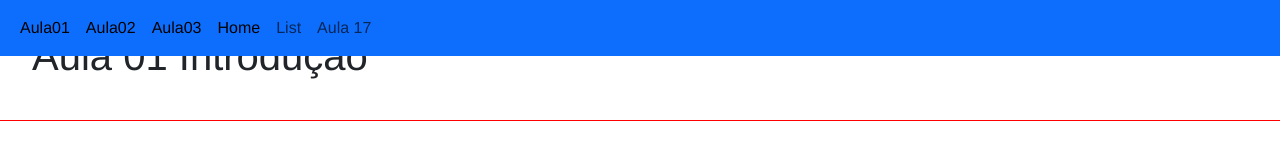
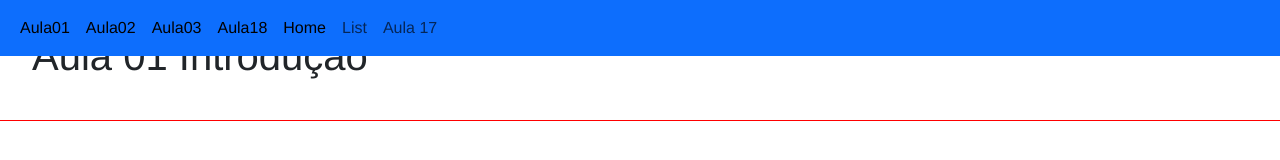
Before and after one commit to Jmarcosilva/CURSO-ANGULAR-13-hora-de-codar, an Angular app: page / in a window 1280 px wide. Shown: the top 160 px of the page. Built offline with nearby package versions, Linux system fonts and the light colour scheme; data requests are answered from the project's data file.

Commit message:
criei roteamento aula 18

```diff
--- a/src/app/app-routing.module.ts
+++ b/src/app/app-routing.module.ts
@@ -4,11 +4,13 @@
 import { ListRenderComponent } from './components/list-render/list-render.component';
 import { RouterComponent } from './components/router/router.component';
 import { AppComponent } from './app.component';
+import { Aula18Component } from './components/aula18/aula18.component';
 
 const routes: Routes = [
   {path:"aula01", component:AppComponent},
   {path:"aula02", component:AppComponent},
   {path:"aula03", component:AppComponent},
+  {path:"aula18", component:Aula18Component},
   {path:"", component: FirstComponentComponent},
   {path:"list", component:ListRenderComponent},
   {path:"router", component:RouterComponent}
--- a/src/app/app.component.html
+++ b/src/app/app.component.html
@@ -18,6 +18,10 @@
 
             <li class="nav-item">
               <a class="nav-link active " aria-current="page" routerLink="/aula03">Aula03</a>
+            </li>
+
+            <li class="nav-item">
+              <a class="nav-link active " aria-current="page" routerLink="/aula18">Aula18</a>
             </li>
 
             <li class="nav-item">
```
